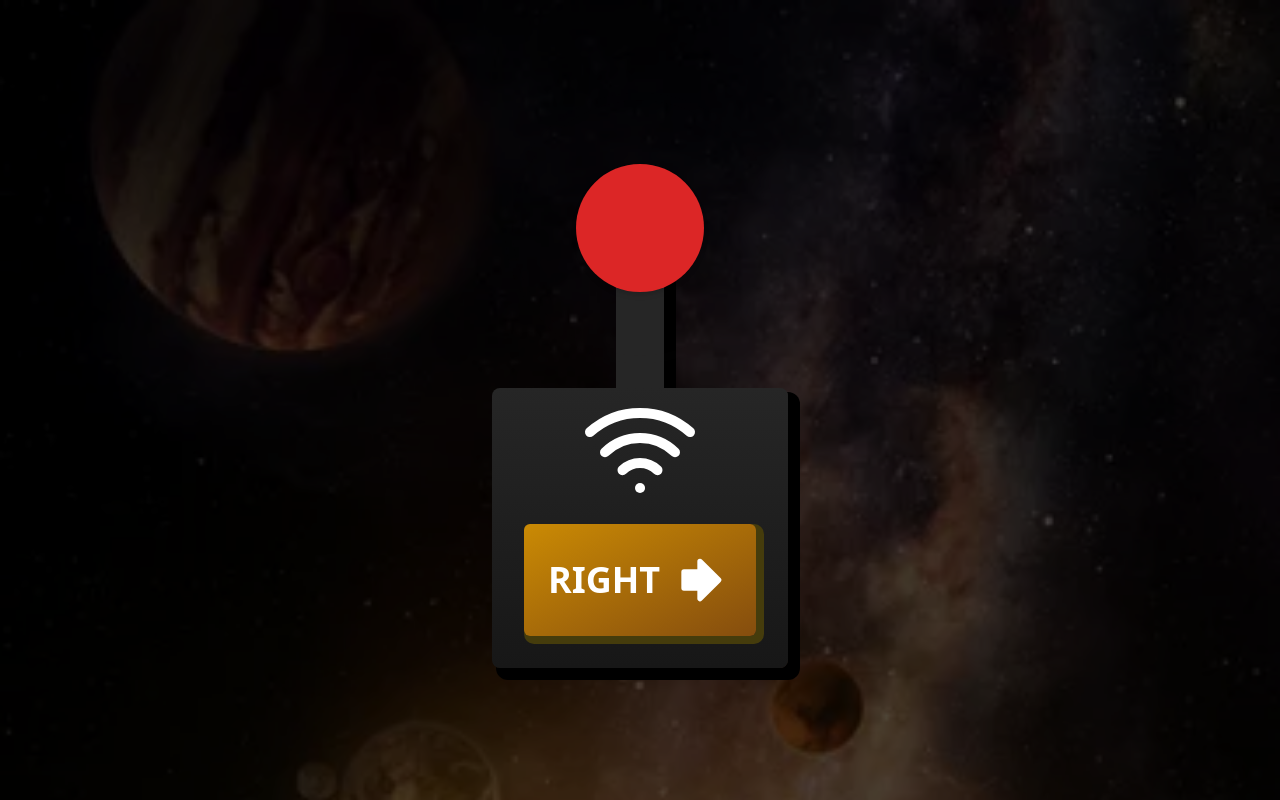
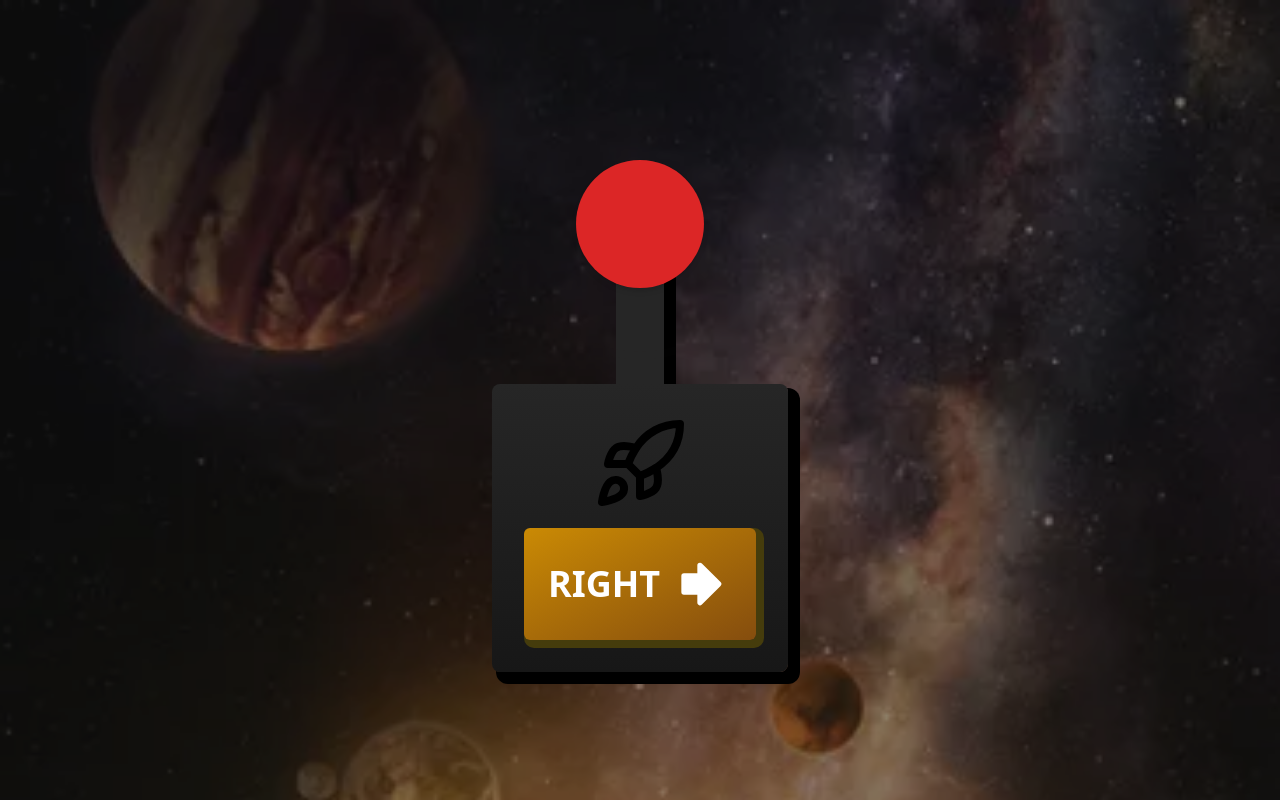
Before and after one commit to oscarheimdahl/space-walk, a React (Vite) app: page /#/right in a window 1280 px wide. Built offline with nearby package versions, Linux system fonts and the light colour scheme.

Commit message:
Remote style

```diff
--- a/index.html
+++ b/index.html
@@ -1,5 +1,5 @@
 <!DOCTYPE html>
-<html class="bg-black h-full" lang="en">
+<html class="bg-black/90 h-full" lang="en">
   <head>
     <meta charset="UTF-8" />
     <meta name="viewport" content="width=device-width, initial-scale=1.0" />
--- a/src/main.tsx
+++ b/src/main.tsx
@@ -1,18 +1,18 @@
 import { StrictMode } from 'react';
 import { createRoot } from 'react-dom/client';
+import { createHashRouter, Navigate, RouterProvider } from 'react-router-dom';
 import forwards from './assets/forwards.mp3';
 import left from './assets/left.mp3';
 import right from './assets/right.mp3';
 import stop from './assets/stop.mp3';
 import './index.css';
-import { createHashRouter, Navigate, RouterProvider } from 'react-router-dom';
 
 import {
   ArrowBigLeft,
   ArrowBigRight,
   ArrowBigUp,
   Octagon,
-  Wifi,
+  Rocket,
 } from 'lucide-react';
 import { cn } from './utils';
 
@@ -111,7 +111,7 @@ const router = createHashRouter([
 
 createRoot(document.getElementById('root')!).render(
   <StrictMode>
-    <div className='fixed inset-0 background opacity-30' />
+    <div className='fixed inset-0 background opacity-50' />
     <div className='h-full text-white relative flex items-center justify-center flex-col'>
       <div className='rounded-full bg-red-600 size-32 translate-y-8 shadow-md z-20'>
         <div
@@ -120,8 +120,8 @@ createRoot(document.getElementById('root')!).render(
         ></div>
       </div>
       <div className='h-32 w-12 bg-neutral-800 shadow-gray relative'></div>
-      <div className='z-20 flex relative flex-col items-center pt-0 p-8 rounded-lg shadow-gray bg-gradient-to-b from-neutral-800 to-neutral-900 justify-center gap-4 '>
-        <Wifi className='size-[15vh]' />
+      <div className='z-20 flex relative flex-col items-center p-8 rounded-lg shadow-gray bg-gradient-to-b from-neutral-800 to-neutral-900 justify-center gap-4 '>
+        <Rocket className='size-24 text-black' />
         <RouterProvider router={router} />
       </div>
     </div>
```
Also changed, not shown: 5 other files (tests, documents, lock files or other folders).
